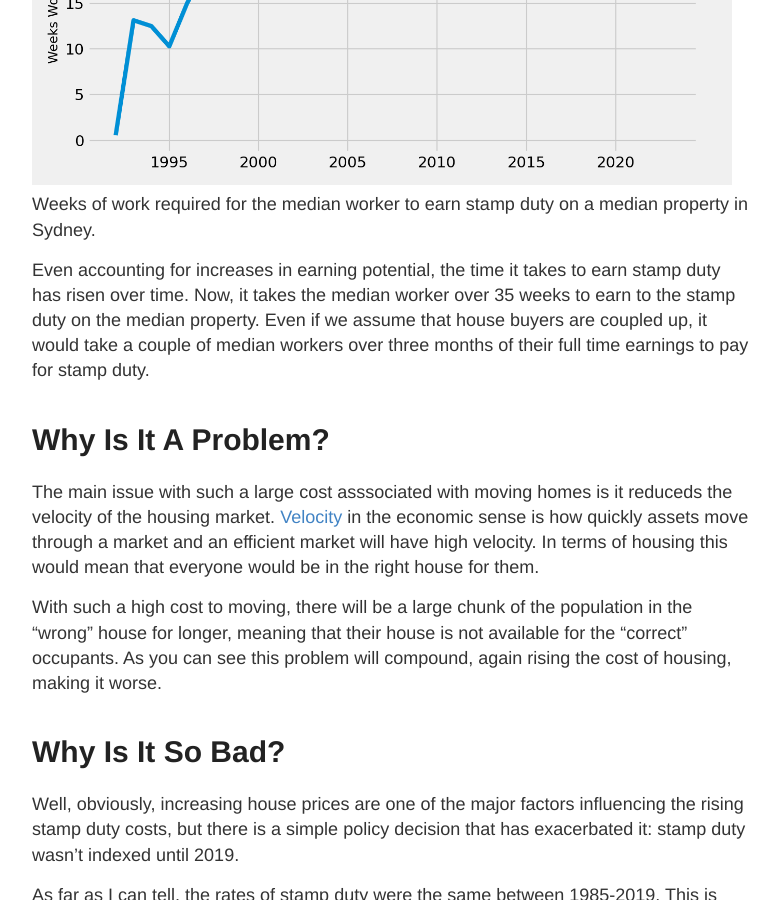
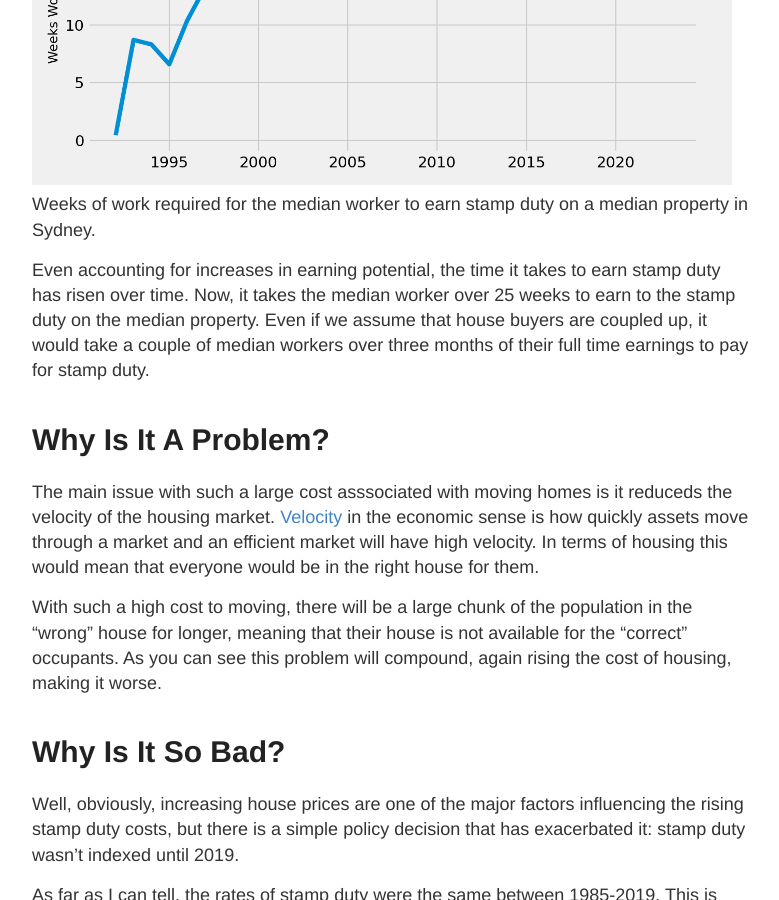
Before and after one commit to speppou/speppou.github.io, a Jekyll site: the page built from _posts/2024-08-18-Stamp-Duty.md, in a window 1280 px wide and 900 px high, scrolled down 1867 px. Shown: the whole window, without its empty margins (248-1027 px from the left). Built offline with Jekyll 4.4.1, drawn with Linux system fonts in a browser that asks for light colours.

Commit message:
Fix error in stamp duty calculation

```diff
--- a/_posts/2024-08-18-Stamp-Duty.md
+++ b/_posts/2024-08-18-Stamp-Duty.md
@@ -28,7 +28,7 @@ But that is not too surprising as the cost of everything goes up and to the righ
     <figcaption>Weeks of work required for the median worker to earn stamp duty on a median property in Sydney.</figcaption>
 </figure>
 
-Even accounting for increases in earning potential, the time it takes to earn stamp duty has risen over time. Now, it takes the median worker over 35 weeks to earn to the stamp duty on the median property. Even if we assume that house buyers are coupled up, it would take a couple of median workers over three months of their full time earnings to pay for stamp duty.
+Even accounting for increases in earning potential, the time it takes to earn stamp duty has risen over time. Now, it takes the median worker over 25 weeks to earn to the stamp duty on the median property. Even if we assume that house buyers are coupled up, it would take a couple of median workers over three months of their full time earnings to pay for stamp duty.
 
 # Why Is It A Problem?
 
```
Also changed, not shown: images/2024-08-18-Stamp-Duty.md/Stamp_duty.png, images/2024-08-18-Stamp-Duty.md/Stamp_duty_weeks.png.
